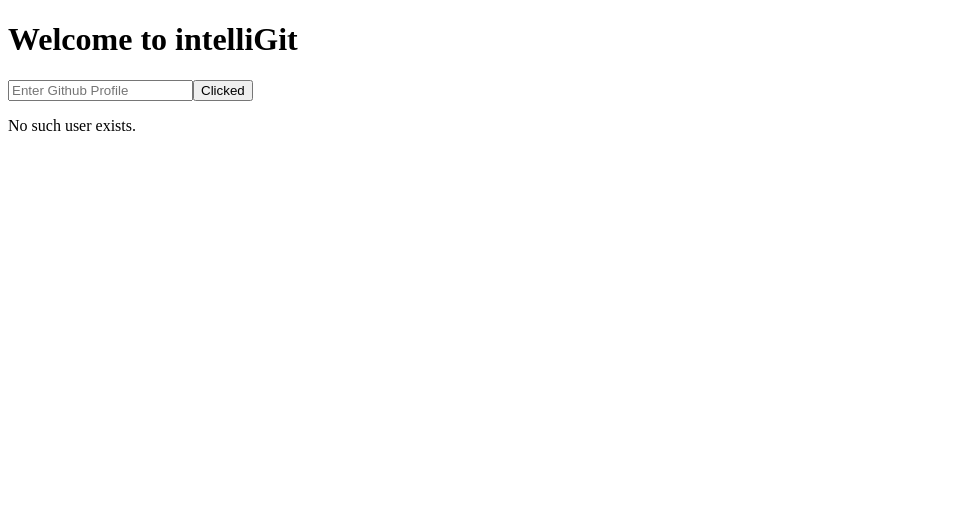
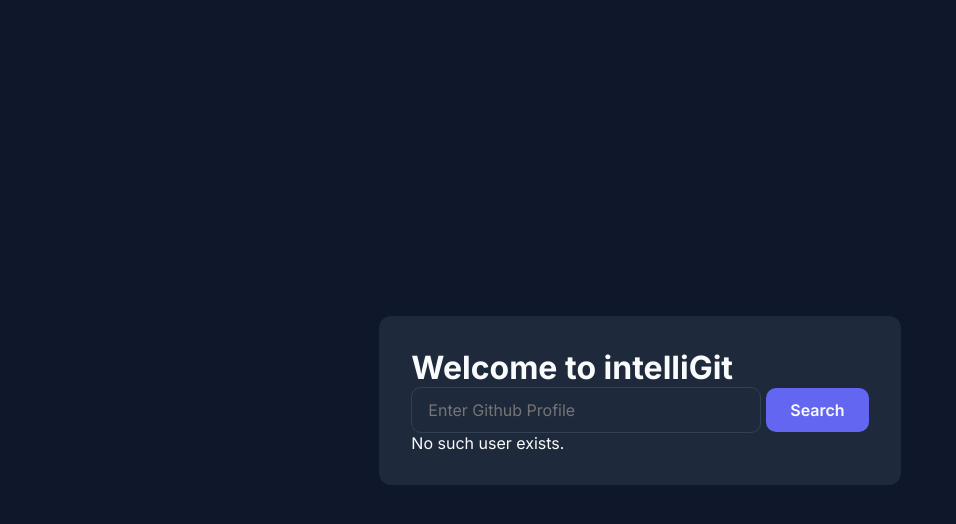
Before and after one commit to Bhavinisingh17/intelliGit, a React (Vite) app: page / in a window 1280 px wide. Shown: the top 524 px of the page, without its empty margins (0-956 px from the left). Built offline with nearby package versions, Linux system fonts and the light colour scheme.

Commit message:
Add IntelliGit project

```diff
--- a/index.html
+++ b/index.html
@@ -4,6 +4,19 @@
     <meta charset="UTF-8" />
     <link rel="icon" type="image/svg+xml" href="/favicon.svg" />
     <meta name="viewport" content="width=device-width, initial-scale=1.0" />
+ <link
+  rel="preconnect"
+  href="https://fonts.googleapis.com"
+/>
+<link
+  rel="preconnect"
+  href="https://fonts.gstatic.com"
+  crossorigin
+/>
+<link
+  href="https://fonts.googleapis.com/css2?family=Inter:wght@100..900&display=swap"
+  rel="stylesheet"
+/>
     <title>intelligit</title>
   </head>
   <body>
--- a/src/components/SearchBar.jsx
+++ b/src/components/SearchBar.jsx
@@ -27,16 +27,18 @@
 
 
   return (
-    <div>
+    <div className='hero'>
       <h1>Welcome to intelliGit</h1>
       <input type="text"
       placeholder="Enter Github Profile"
       value={userName}
       onChange={handleInputChange}
+      style={{color: "white"}}
       >
       </input>
 
-      <button onClick={fetchUser}>Clicked</button>
+      <button onClick={fetchUser}>Search</button>
+     <br></br>
 
      {user ?
     (
@@ -44,12 +46,10 @@
     <a href={user.html_url} target="_blank" rel="noopener noreferrer">
         View GitHub Profile
     </a>
-
     <p>Username: {user.login}</p>
     <p>Followers: {user.followers}</p>
     <p>Following: {user.following}</p>
       </>
-
     ) :
      <p>No such user exists.</p>
 }
--- a/src/index.css
+++ b/src/index.css
@@ -0,0 +1,47 @@
+* {
+    margin: 0;
+    padding: 0;
+    box-sizing: border-box;
+    color: #F8FAFC;
+}
+
+body {
+    background-color: #0F172A;
+    font-family: "Inter", sans-serif;
+    display: flex;
+    justify-content: center;
+    align-items: center;
+    min-height: 100vh;
+}
+
+.hero {
+    background-color: #1E293B;
+    border-radius: 12px;
+    padding: 2rem;
+}
+button {
+    background-color: #6366F1;
+    color: #F8FAFC;
+    border: none;
+    padding: 12px 24px;
+    border-radius: 10px;
+    font-size: 16px;
+    font-weight: 600;
+    font-family: "Inter", sans-serif;
+    cursor: pointer;
+    transition: all 0.25s ease;
+    margin-left: 5px;
+}
+
+input {
+    width: 350px;
+    padding: 12px 16px;
+    background-color: #1E293B;
+    color: #F8FAFC;
+    border: 1px solid #334155;
+    border-radius: 10px;
+    font-size: 16px;
+    font-family: "Inter", sans-serif;
+    outline: none;
+    transition: all 0.3s ease;
+}
```
Also changed, not shown: 1 other file (tests, documents, lock files or other folders).
